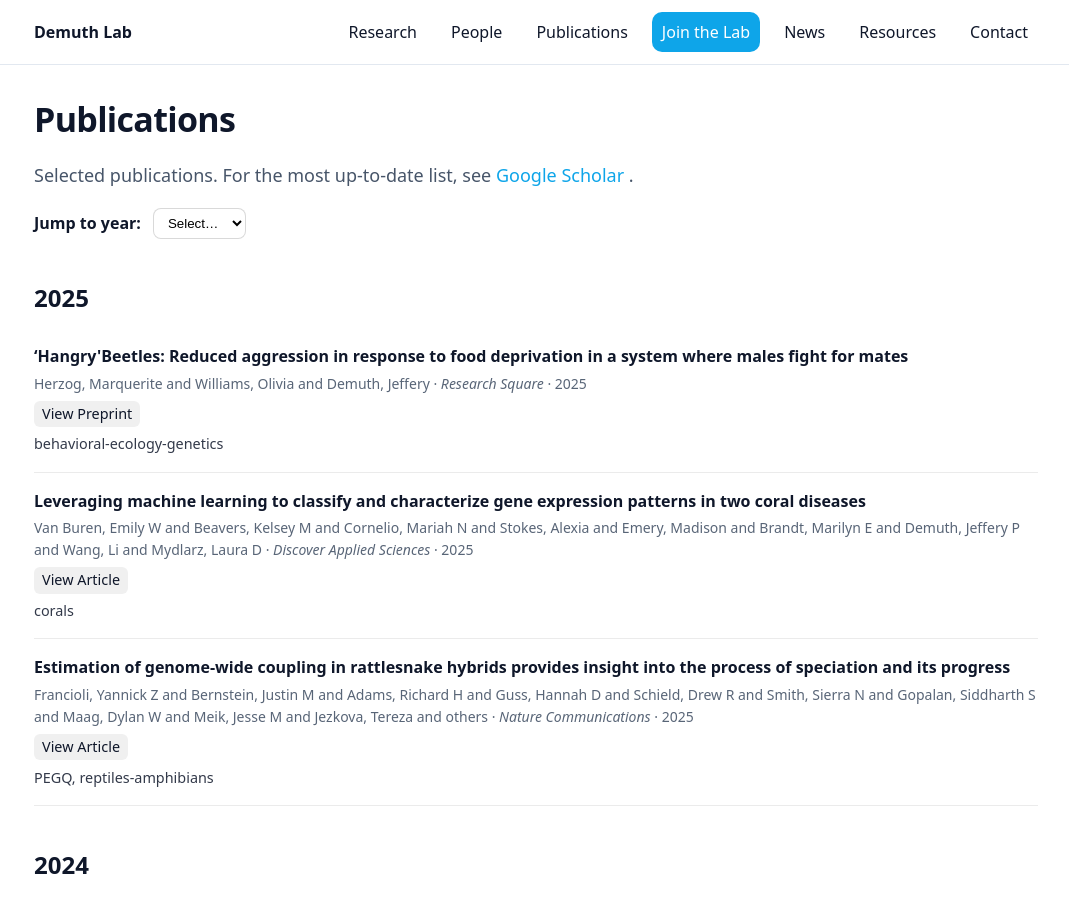
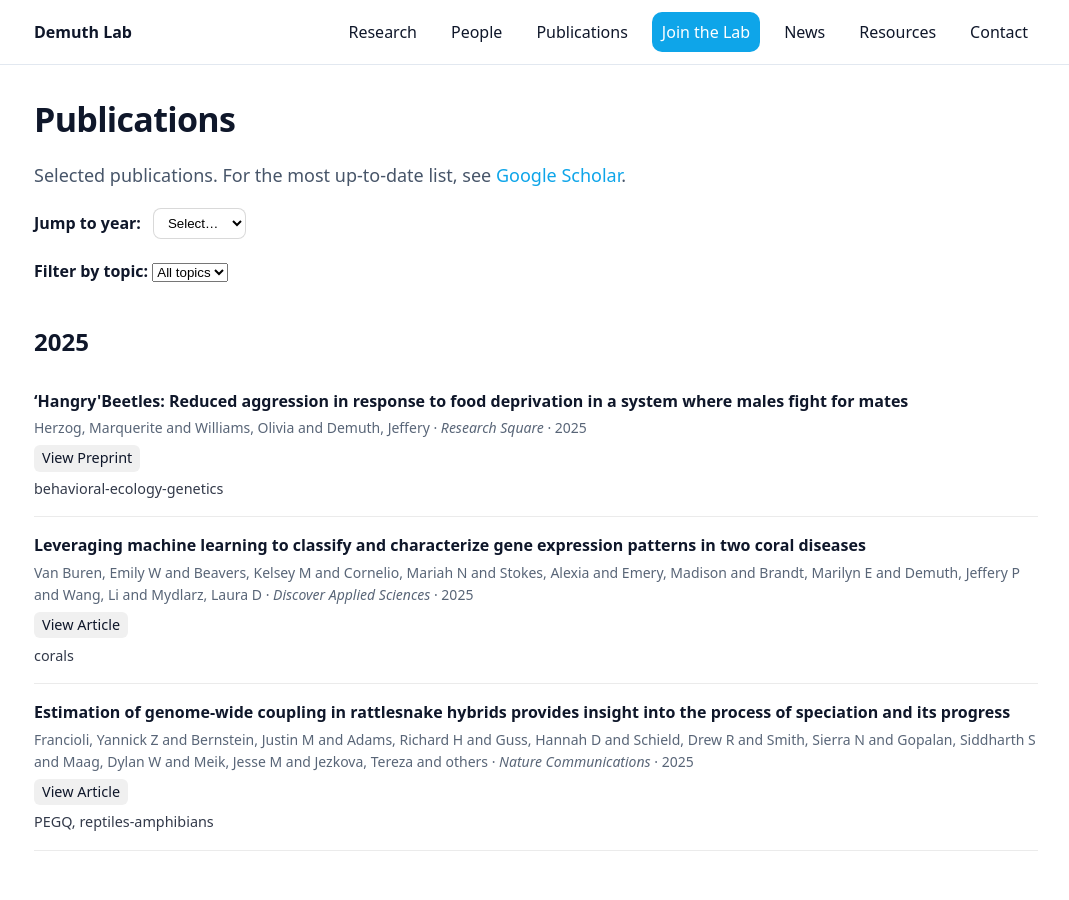
Before and after one commit to demuth-lab/demuth-lab.github.io, a Jekyll site: the page built from publications.md, in a window 1280 px wide and 900 px high. Shown: the whole window, without its empty margins (104-1173 px from the left). Built offline with Jekyll 4.4.1, drawn with Linux system fonts in a browser that asks for light colours.

Commit message:
Update publications.md

```diff
--- a/publications.md
+++ b/publications.md
@@ -5,36 +5,58 @@ layout: default
 
 <p class="lede">
 Selected publications. For the most up-to-date list, see
-<a target="_blank" rel="noopener" href="{{ site.data.links.scholar }}">
-Google Scholar
-</a>.
+<a target="_blank" rel="noopener" href="{{ site.data.links.scholar }}">Google Scholar</a>.
 </p>
 
 {% assign pubs = site.data.publications %}
+{% assign topics = site.data.topics %}
 
-<!-- Year Jump Dropdown -->
-<div class="pub-year-jump">
-  <label for="yearJump"><strong>Jump to year:</strong></label>
-  <select id="yearJump" onchange="if(this.value) location.hash=this.value;">
-    <option value="">Select…</option>
+{% comment %}
+Build list of years from pubs for the year-jump dropdown.
+{% endcomment %}
+{% assign years_csv = "" %}
+{% for p in pubs %}
+  {% if p.year %}
+    {% assign y = p.year | append: "" %}
+    {% unless years_csv contains y %}
+      {% assign years_csv = years_csv | append: y | append: "," %}
+    {% endunless %}
+  {% endif %}
+{% endfor %}
+{% assign years = years_csv | split: "," %}
 
-    {% assign years_csv = "" %}
-    {% for p in pubs %}
-      {% if p.year %}
-        {% assign y = p.year | append: "" %}
-        {% unless years_csv contains y %}
-          {% assign years_csv = years_csv | append: y | append: "," %}
-        {% endunless %}
-      {% endif %}
-    {% endfor %}
-    {% assign years = years_csv | split: "," %}
+<div class="pub-controls">
 
-    {% for y in years %}
-      {% if y != "" %}
-        <option value="#year-{{ y }}">{{ y }}</option>
-      {% endif %}
-    {% endfor %}
-  </select>
+  <!-- Year Jump Dropdown -->
+  <div class="pub-year-jump">
+    <label for="yearJump"><strong>Jump to year:</strong></label>
+    <select id="yearJump" onchange="if(this.value) location.hash=this.value;">
+      <option value="">Select…</option>
+      {% for y in years %}
+        {% if y != "" %}
+          <option value="#year-{{ y }}">{{ y }}</option>
+        {% endif %}
+      {% endfor %}
+    </select>
+  </div>
+
+  <!-- Topic Filter Dropdown -->
+  <div class="pub-topic-jump">
+    <label for="topicFilter"><strong>Filter by topic:</strong></label>
+    <select id="topicFilter">
+      <option value="">All topics</option>
+      {% for kv in topics %}
+        {% assign topic_id = kv[0] %}
+        {% assign topic = kv[1] %}
+        {% if topic and topic.label %}
+          <option value="{{ topic_id }}">{{ topic.label }}</option>
+        {% else %}
+          <option value="{{ topic_id }}">{{ topic_id }}</option>
+        {% endif %}
+      {% endfor %}
+    </select>
+  </div>
+
 </div>
 
 {% assign current_year = "" %}
@@ -54,11 +76,10 @@ Google Scholar
     {% assign current_year = y %}
   {% endif %}
 
-  <li class="pub-item">
+  <li class="pub-item"
+      data-tags="{% if p.tags %}{{ p.tags | join: ',' | downcase }}{% endif %}">
 
-    <div class="pub-title">
-      {{ p.title }}
-    </div>
+    <div class="pub-title">{{ p.title }}</div>
 
     <div class="pub-meta">
       {{ p.authors }} · <em>{{ p.venue }}</em> · {{ p.year }}
@@ -100,3 +121,48 @@ Google Scholar
 
 {% endfor %}
 </ul>
+
+<script>
+(function () {
+  const topicSel = document.getElementById("topicFilter");
+  if (!topicSel) return;
+
+  function applyFilter() {
+    const chosen = (topicSel.value || "").trim().toLowerCase();
+
+    const items = document.querySelectorAll(".pub-item");
+    const yearHeaders = document.querySelectorAll(".pub-year");
+
+    // Show/hide individual publications
+    items.forEach((li) => {
+      const tags = (li.getAttribute("data-tags") || "")
+        .toLowerCase()
+        .split(",")
+        .map(s => s.trim())
+        .filter(Boolean);
+
+      const show = (!chosen) || tags.includes(chosen);
+      li.style.display = show ? "" : "none";
+    });
+
+    // Hide year sections with no visible pubs
+    yearHeaders.forEach((h2) => {
+      const ul = h2.nextElementSibling;
+      let anyVisible = false;
+
+      if (ul && ul.classList.contains("pub-list")) {
+        ul.querySelectorAll(".pub-item").forEach((li) => {
+          if (li.style.display !== "none") anyVisible = true;
+        });
+      }
+
+      h2.style.display = anyVisible ? "" : "none";
+      if (ul && ul.classList.contains("pub-list")) {
+        ul.style.display = anyVisible ? "" : "none";
+      }
+    });
+  }
+
+  topicSel.addEventListener("change", applyFilter);
+})();
+</script>
```
